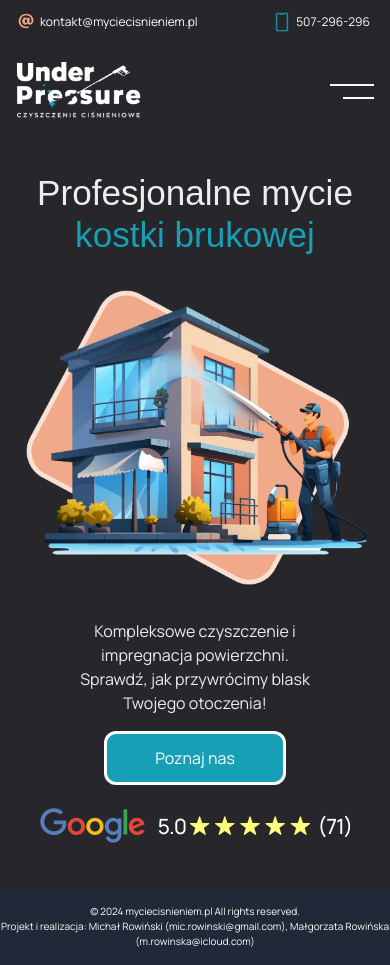
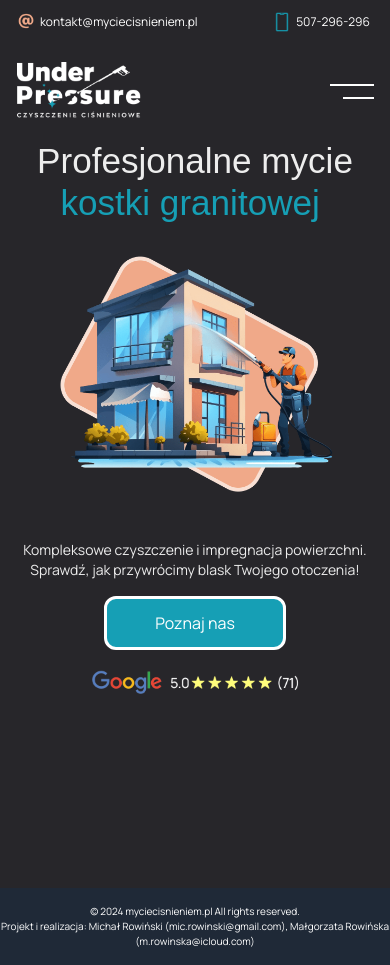
Before and after one commit to Meefio/myciecisnieniem-nextjs, a Next.js app: page / in a window 390 px wide. Built offline with nearby package versions, Linux system fonts and the light colour scheme.

Commit message:
integration with Aceternity UI Flip Word component in hero section

```diff
--- a/src/components/Hero.tsx
+++ b/src/components/Hero.tsx
@@ -4,15 +4,17 @@ import hero from '../../public/hero-image.png'
 import googleRevievs from '../../public/GoogleReviews.png'
 import { HeroCompare } from './HeroCompare'
 import HeroButton from './HeroButton'
+import { FlipWords } from "./ui/flip-words";
 
 const Hero = () => {
 	return (
 		<section>
-			<div className='flex justify-center items-center mt-24 lg:mt-48'>
+			<div className='flex justify-center items-center mt-16 lg:mt-48'>
 				<div className='space-y-6'>
 					<h1 className='text-center m-auto lg:text-left'>
 						Profesjonalne mycie <br />
-						<span className='text-main-color'>kostki brukowej</span>
+
+						<FlipWords className='text-main-color' words={['kostki brukowej', 'kostki granitowej', 'elewacji', 'dachu', 'fasady']} />
 					</h1>
 					<p className='hidden lg:block max-w-[70%] text-xl'>
 						Kompleksowe czyszczenie i impregnacja powierzchni.
@@ -36,10 +38,10 @@ const Hero = () => {
 				width={415}
 				height={365}
 				alt='Pracownik myjący elewację'
-				className='mx-auto my-6 lg:hidden'
+				className='max-w-[80%] mx-auto my-6 lg:hidden'
 			/>
 			<div className='flex flex-col justify-center items-center space-y-4'>
-				<p className='max-w-[70%] mx-auto text-base text-center lg:hidden'>
+				<p className='mx-auto text-sm text-center lg:hidden mt-4'>
 					Kompleksowe czyszczenie i impregnacja powierzchni.
 					<br /> Sprawdź, jak przywrócimy blask Twojego otoczenia!
 				</p>
@@ -47,8 +49,8 @@ const Hero = () => {
 				<Image
 					src={googleRevievs}
 					alt='Google reviews'
-					height={45}
-					width={316}
+					height={30}
+					width={210}
 					className='lg:hidden'
 				/>
 			</div>
--- /dev/null
+++ b/src/components/ui/flip-words.tsx
@@ -0,0 +1,98 @@
+"use client";
+import React, { useCallback, useEffect, useRef, useState } from "react";
+import { AnimatePresence, motion, LayoutGroup } from "framer-motion";
+import { cn } from "../../../lib/utils";
+
+export const FlipWords = ({
+  words,
+  duration = 3000,
+  className,
+}: {
+  words: string[];
+  duration?: number;
+  className?: string;
+}) => {
+  const [currentWord, setCurrentWord] = useState(words[0]);
+  const [isAnimating, setIsAnimating] = useState<boolean>(false);
+
+  // thanks for the fix Julian - https://github.com/Julian-AT
+  const startAnimation = useCallback(() => {
+    const word = words[words.indexOf(currentWord) + 1] || words[0];
+    setCurrentWord(word);
+    setIsAnimating(true);
+  }, [currentWord, words]);
+
+  useEffect(() => {
+    if (!isAnimating)
+      setTimeout(() => {
+        startAnimation();
+      }, duration);
+  }, [isAnimating, duration, startAnimation]);
+
+  return (
+    <AnimatePresence
+      onExitComplete={() => {
+        setIsAnimating(false);
+      }}
+    >
+      <motion.div
+        initial={{
+          opacity: 0,
+          y: 10,
+        }}
+        animate={{
+          opacity: 1,
+          y: 0,
+        }}
+        transition={{
+          type: "spring",
+          stiffness: 100,
+          damping: 10,
+        }}
+        exit={{
+          opacity: 0,
+          y: -40,
+          x: 40,
+          filter: "blur(8px)",
+          scale: 2,
+          position: "absolute",
+        }}
+        className={cn(
+          "",
+          className
+        )}
+        key={currentWord}
+      >
+        {/* edit suggested by Sajal: https://x.com/DewanganSajal */}
+        {currentWord.split(" ").map((word, wordIndex) => (
+          <motion.span
+            key={word + wordIndex}
+            initial={{ opacity: 0, y: 10, filter: "blur(8px)" }}
+            animate={{ opacity: 1, y: 0, filter: "blur(0px)" }}
+            transition={{
+              delay: wordIndex * 0.3,
+              duration: 0.3,
+            }}
+            className="inline-block whitespace-nowrap"
+          >
+            {word.split("").map((letter, letterIndex) => (
+              <motion.span
+                key={word + letterIndex}
+                initial={{ opacity: 0, y: 10, filter: "blur(8px)" }}
+                animate={{ opacity: 1, y: 0, filter: "blur(0px)" }}
+                transition={{
+                  delay: wordIndex * 0.3 + letterIndex * 0.05,
+                  duration: 0.2,
+                }}
+                className="inline-block"
+              >
+                {letter}
+              </motion.span>
+            ))}
+            <span className="inline-block">&nbsp;</span>
+          </motion.span>
+        ))}
+      </motion.div>
+    </AnimatePresence>
+  );
+};
```
